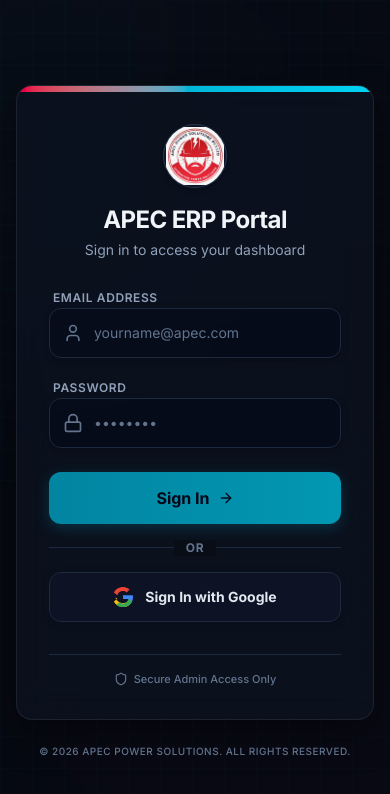
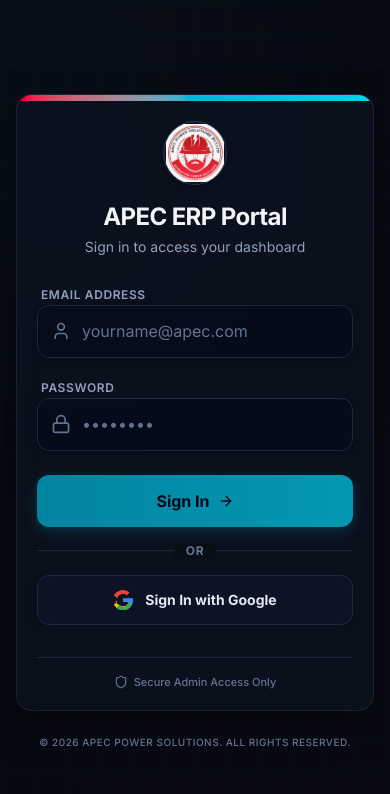
Before and after one commit to tejasrmap/APECERP, a React (Vite) app: page / in a window 390 px wide. Shown: the top 794 px of the page. Built offline with nearby package versions, Linux system fonts and the light colour scheme; no server answers.

Commit message:
feat: mobile user experience and touch device layout optimizations across pages

```diff
--- a/src/components/Dashboard.tsx
+++ b/src/components/Dashboard.tsx
@@ -194,8 +194,8 @@
                  <p className="text-[9px] text-cyan-405 font-bold uppercase tracking-widest text-cyan-400">ERP System</p>
              </div>
           </div>
-          <button className="lg:hidden p-2 text-slate-400 hover:text-slate-200 hover:bg-slate-800/80 rounded-lg transition-colors" onClick={() => setIsSidebarOpen(false)}>
-            <X className="w-5 h-5" />
+          <button className="lg:hidden p-2.5 text-slate-400 hover:text-slate-200 hover:bg-slate-800/80 rounded-xl transition-colors min-h-[44px] min-w-[44px] flex items-center justify-center cursor-pointer active:scale-95 duration-200" onClick={() => setIsSidebarOpen(false)}>
+            <X className="w-5.5 h-5.5" />
           </button>
         </div>
 
@@ -257,9 +257,9 @@
           <div className="flex items-center gap-3">
             <button
               onClick={() => setIsSidebarOpen(true)}
-              className="lg:hidden p-2 rounded-lg bg-slate-900/60 border border-slate-800 text-slate-400 hover:text-slate-200 transition-colors"
+              className="lg:hidden p-2.5 rounded-xl bg-slate-900/60 border border-slate-800 text-slate-400 hover:text-slate-200 transition-colors active:scale-95 duration-200 cursor-pointer min-h-[44px] min-w-[44px] flex items-center justify-center"
             >
-              <Menu className="w-5 h-5" />
+              <Menu className="w-5.5 h-5.5" />
             </button>
             <h2 className="text-lg lg:text-xl font-bold text-slate-100 tracking-tight">
               {activeTab === 'Workforce' ? 'Communication Center' : activeTab}
--- a/src/components/Login.tsx
+++ b/src/components/Login.tsx
@@ -201,7 +201,7 @@
         {/* Top brand indicator */}
         <div className="h-1.5 bg-gradient-to-r from-rose-600 via-cyan-500 to-cyan-400" />
 
-        <div className="p-8 min-h-[460px] flex flex-col justify-center">
+        <div className="p-5 sm:p-8 min-h-[460px] flex flex-col justify-center">
           <AnimatePresence mode="wait">
             {step === 'credentials' ? (
               <motion.div
--- a/src/index.css
+++ b/src/index.css
@@ -69,3 +69,27 @@
   scrollbar-width: thin;
   scrollbar-color: rgba(255, 255, 255, 0.1) #070a13;
 }
+
+/* Touch and Mobile Device Optimizations */
+* {
+  -webkit-tap-highlight-color: transparent;
+}
+
+.overflow-x-auto,
+.overflow-y-auto {
+  -webkit-overflow-scrolling: touch;
+}
+
+@media (max-width: 640px) {
+  /* Prevent viewport auto-zoom on input focus for iOS devices */
+  input[type="text"],
+  input[type="email"],
+  input[type="password"],
+  input[type="number"],
+  input[type="tel"],
+  input[type="date"],
+  select,
+  textarea {
+    font-size: 16px !important;
+  }
+}
```
